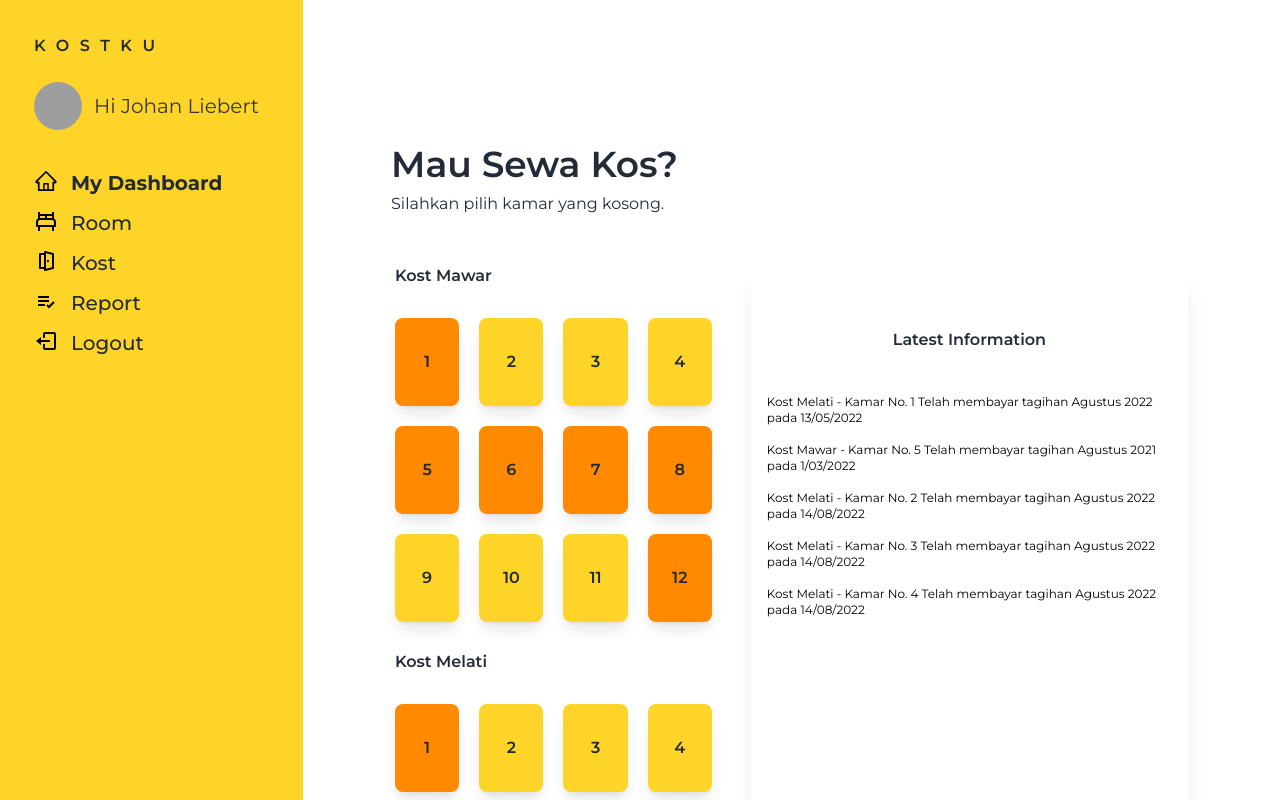
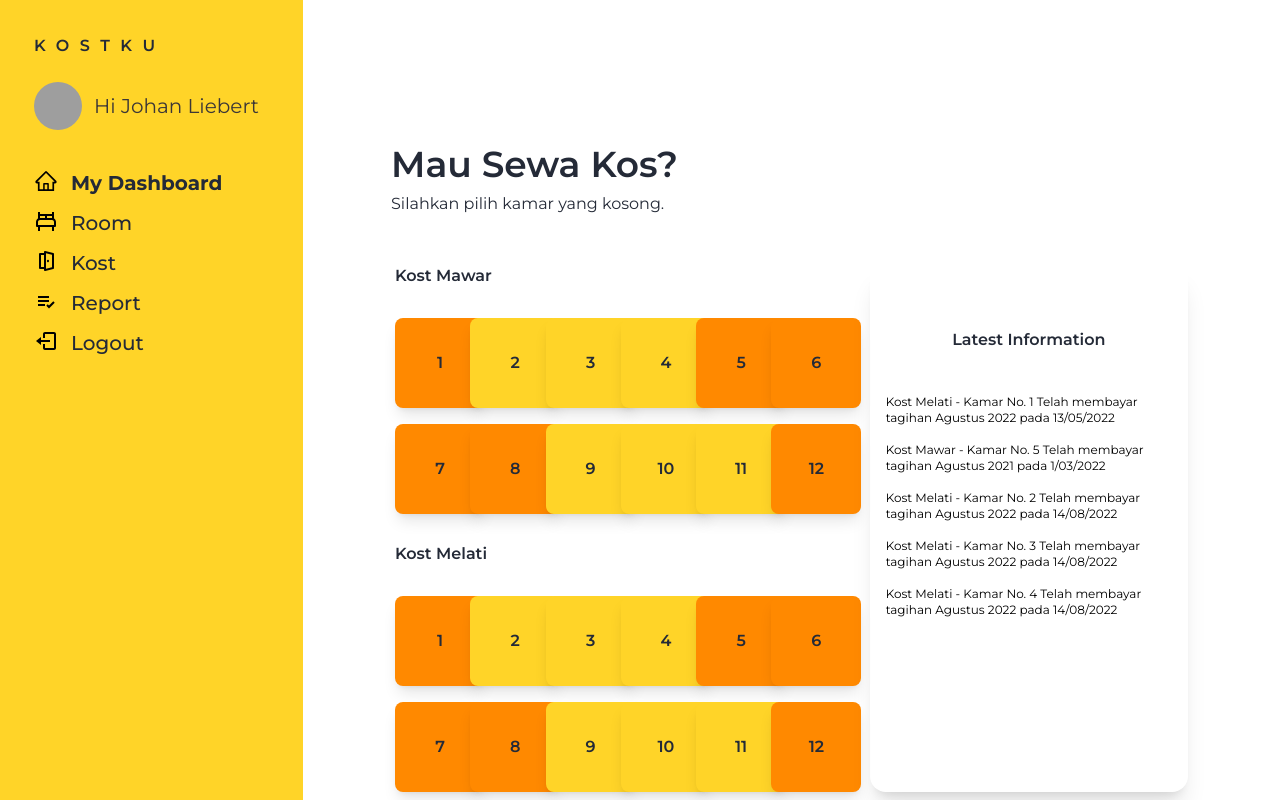
Before and after one commit to purboindra/my-kostan, a Next.js app: page / in a window 1280 px wide. Built offline with nearby package versions, Linux system fonts and the light colour scheme; grey boxes are pictures that could not be loaded.

Commit message:
fix grid rooms

```diff
--- a/app/components/RoomsGrid.tsx
+++ b/app/components/RoomsGrid.tsx
@@ -67,15 +67,15 @@ const RoomsGrid: React.FC<IRoomsGrid> = ({ label }) => {
   const { onOpen } = useAuthModal();
 
   return (
-    <div>
+    <div className="w-full flex flex-col">
       <h1 className="font-semibold text-base text-blackColor ">{label}</h1>
       {/* ROOMS */}
-      <div className="mt-[30px] grid grid-cols-4  2xl:grid-cols-6 gap-5">
+      <div className="mt-[30px] grid grid-cols-4 lg:grid-cols-6 xl:grid-cols-6 2xl:grid-cols-6 gap-4">
         {melaatiRooms.map((room) => (
           <div
             onClick={onOpen}
             key={room.roomId}
-            className={`p-8 rounded-lg shadow-lg ${
+            className={`w-[90px] h-[90px] rounded-lg shadow-lg mr-0 md:mr-0 sm:mr-0 lg:mr-[21px] xl:mr-[21px] 2xl:mr-[21px] ${
               room.isAvailable ? "bg-primaryColor" : "bg-secondaryColor"
             } flex items-center justify-center text-base font-semibold text-blackColor`}
           >
```
